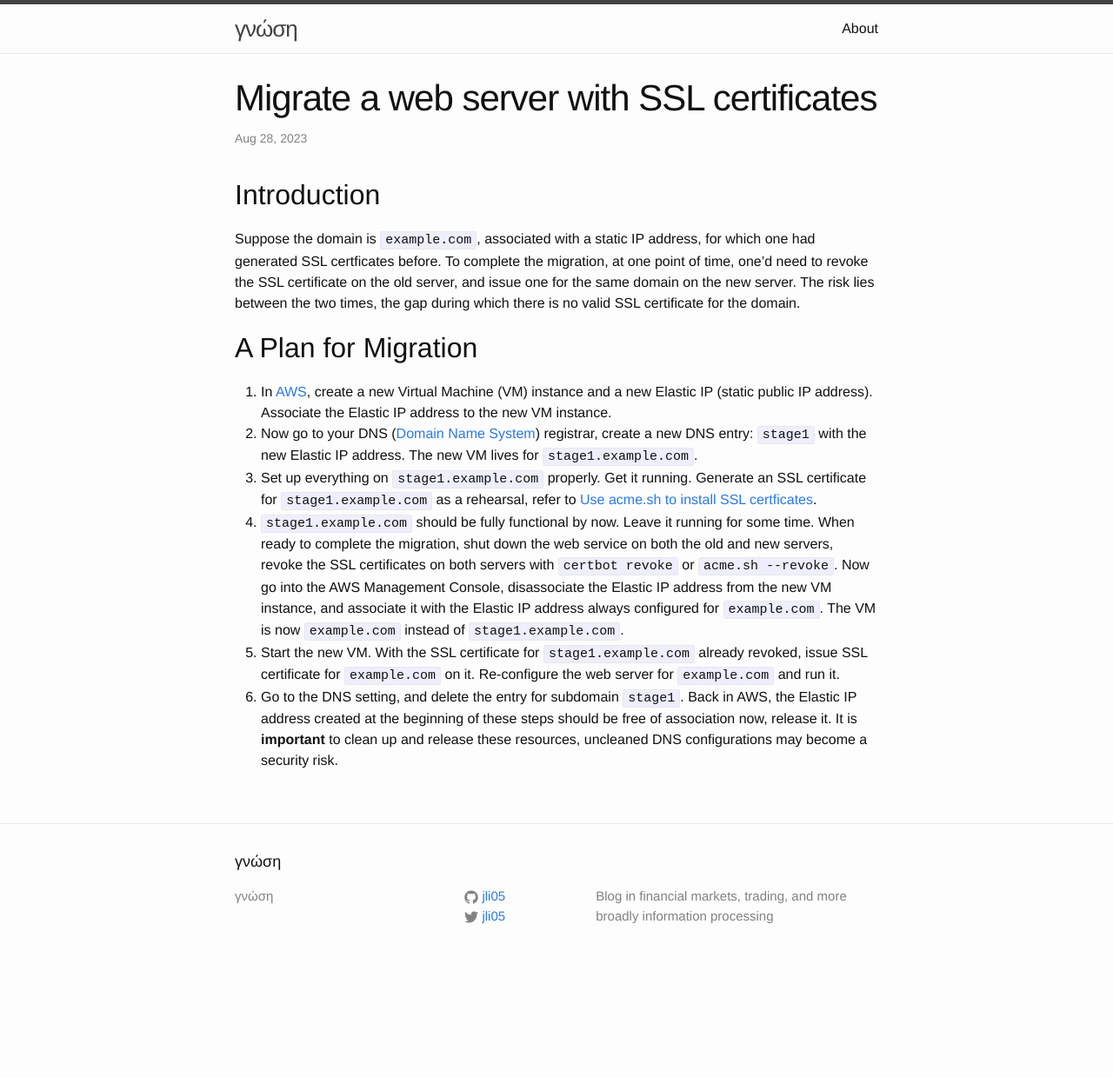
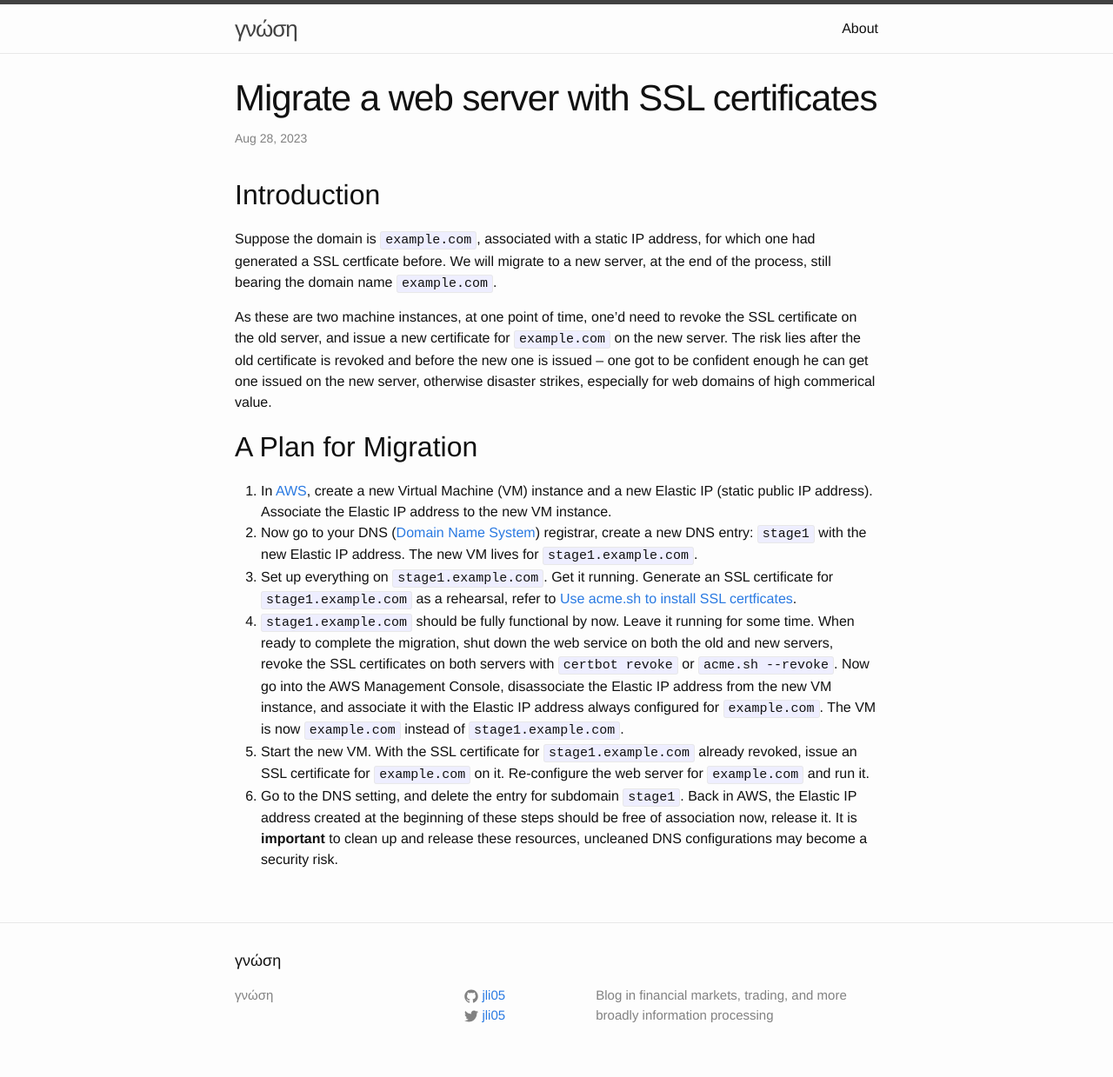
Before and after one commit to jli05/jli05.github.io, a Jekyll site: the page built from _posts/2023-08-28-Migrate-a-web-server.md, in a window 1280 px wide. Shown: the whole page at 87% size. Built offline with Jekyll 4.4.1, drawn with Linux system fonts in a browser that asks for light colours; before the commit the page ends 1125 px from its top, so only the background shows below that.

Commit message:
change introduction

```diff
--- a/_posts/2023-08-28-Migrate-a-web-server.md
+++ b/_posts/2023-08-28-Migrate-a-web-server.md
@@ -4,12 +4,14 @@ layout: post
 ---
 
 ## Introduction
-Suppose the domain is `example.com`, associated with a static IP address, for which one had generated SSL certficates before. To complete the migration, at one point of time, one'd need to revoke the SSL certificate on the old server, and issue one for the same domain on the new server. The risk lies between the two times, the gap during which there is no valid SSL certificate for the domain.
+Suppose the domain is `example.com`, associated with a static IP address, for which one had generated a SSL certficate before. We will migrate to a new server, at the end of the process, still bearing the domain name `example.com`.
+
+As these are two machine instances, at one point of time, one'd need to revoke the SSL certificate on the old server, and issue a new certificate for `example.com` on the new server. The risk lies after the old certificate is revoked and before the new one is issued -- one got to be confident enough he can get one issued on the new server, otherwise disaster strikes, especially for web domains of high commerical value.
 
 ## A Plan for Migration
 1. In [AWS](https://aws.amazon.com), create a new Virtual Machine (VM) instance and a new Elastic IP (static public IP address). Associate the Elastic IP address to the new VM instance.
 2. Now go to your DNS ([Domain Name System](https://en.wikipedia.org/wiki/Domain_Name_System)) registrar, create a new DNS entry: `stage1` with the new Elastic IP address. The new VM lives for `stage1.example.com`.
-3. Set up everything on `stage1.example.com` properly. Get it running. Generate an SSL certificate for `stage1.example.com` as a rehearsal, refer to [Use acme.sh to install SSL certficates](/2023/08/28/acme-SSL-certificates.html).
+3. Set up everything on `stage1.example.com`. Get it running. Generate an SSL certificate for `stage1.example.com` as a rehearsal, refer to [Use acme.sh to install SSL certficates](/2023/08/28/acme-SSL-certificates.html).
 4. `stage1.example.com` should be fully functional by now. Leave it running for some time. When ready to complete the migration, shut down the web service on both the old and new servers, revoke the SSL certificates on both servers with `certbot revoke` or `acme.sh --revoke`. Now go into the AWS Management Console, disassociate the Elastic IP address from the new VM instance, and associate it with the Elastic IP address always configured for `example.com`. The VM is now `example.com` instead of `stage1.example.com`.
-5. Start the new VM. With the SSL certificate for `stage1.example.com` already revoked, issue SSL certificate for `example.com` on it. Re-configure the web server for `example.com` and run it.
+5. Start the new VM. With the SSL certificate for `stage1.example.com` already revoked, issue an SSL certificate for `example.com` on it. Re-configure the web server for `example.com` and run it.
 6. Go to the DNS setting, and delete the entry for subdomain `stage1`. Back in AWS, the Elastic IP address created at the beginning of these steps should be free of association now, release it. It is **important** to clean up and release these resources, uncleaned DNS configurations may become a security risk.
```
